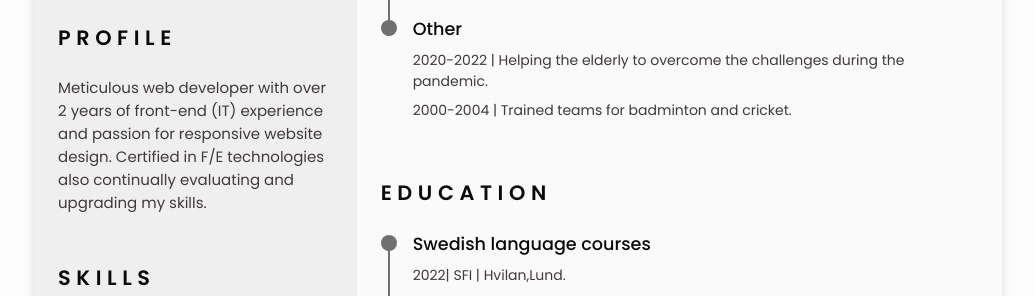
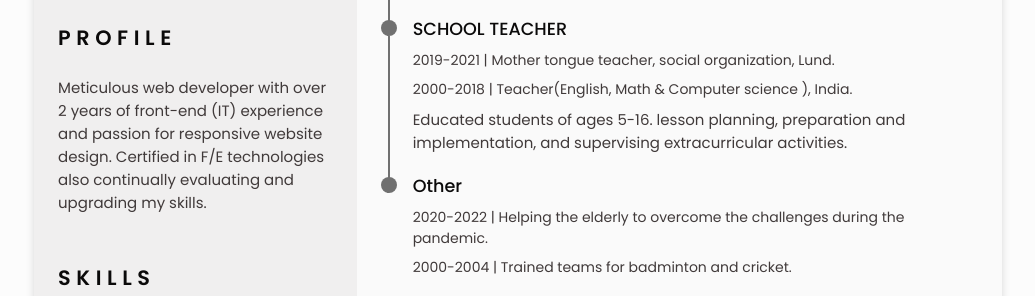
Before and after one commit to Jaaishri/JayshreeResume_Web-Developer, a plain HTML site: page index.html in a window 1280 px wide. Shown: the part 630-926 px from the top of the page, without its empty margins (122-1157 px from the left). Drawn offline with nearby package versions, Linux system fonts and the light colour scheme.

Commit message:
Update index.html

```diff
--- a/index.html
+++ b/index.html
@@ -202,7 +202,7 @@
                             </li>
                           </ul>
 
-                           <ul class="skills__data">
+                           <!-- <ul class="skills__data">
 
                             <li class="skills__name">
                               <span class="skills__circle"></span> Communication Skill
@@ -216,7 +216,7 @@
                             <li class="skills__name">
                               <span class="skills__circle"></span> Willingness to learn
                             </li>
-                          </ul>
+                          </ul> -->
                           </div>
                     </section>
                     <!--========== LANGUAGES ==========-->
@@ -367,6 +367,20 @@
                                 <span class="experience__company">2006-2018 | India.</span>
                                 <p class="experience__description">Provided One-on-One instructions to students all subjects (age 4 – 12).</p>
                             </div></div> -->
+                            <div class="experience__container bd-grid">
+                              <div class="experience__content">
+                                <div class="experience__time">
+                                  <span class="experience__rounder"></span>
+                                  <span class="experience__line"></span>
+                                </div>
+                              <div class="experience__data bd-grid">
+                              <h2 class="experience__title"> SCHOOL TEACHER</h2>
+                              <span class="experience__company">2019-2021 |  Mother tongue teacher, social organization, Lund.</span>
+                              <span class="experience__company">2000-2018 |  Teacher(English, Math & Computer science ), India.</span>
+                              <p class="experience__description">Educated students of ages 5-16. lesson planning, preparation and implementation, and supervising extracurricular activities.
+                              </p>
+                            </div>
+                          </div>
 
 
                             <div class="experience__container bd-grid">
```
